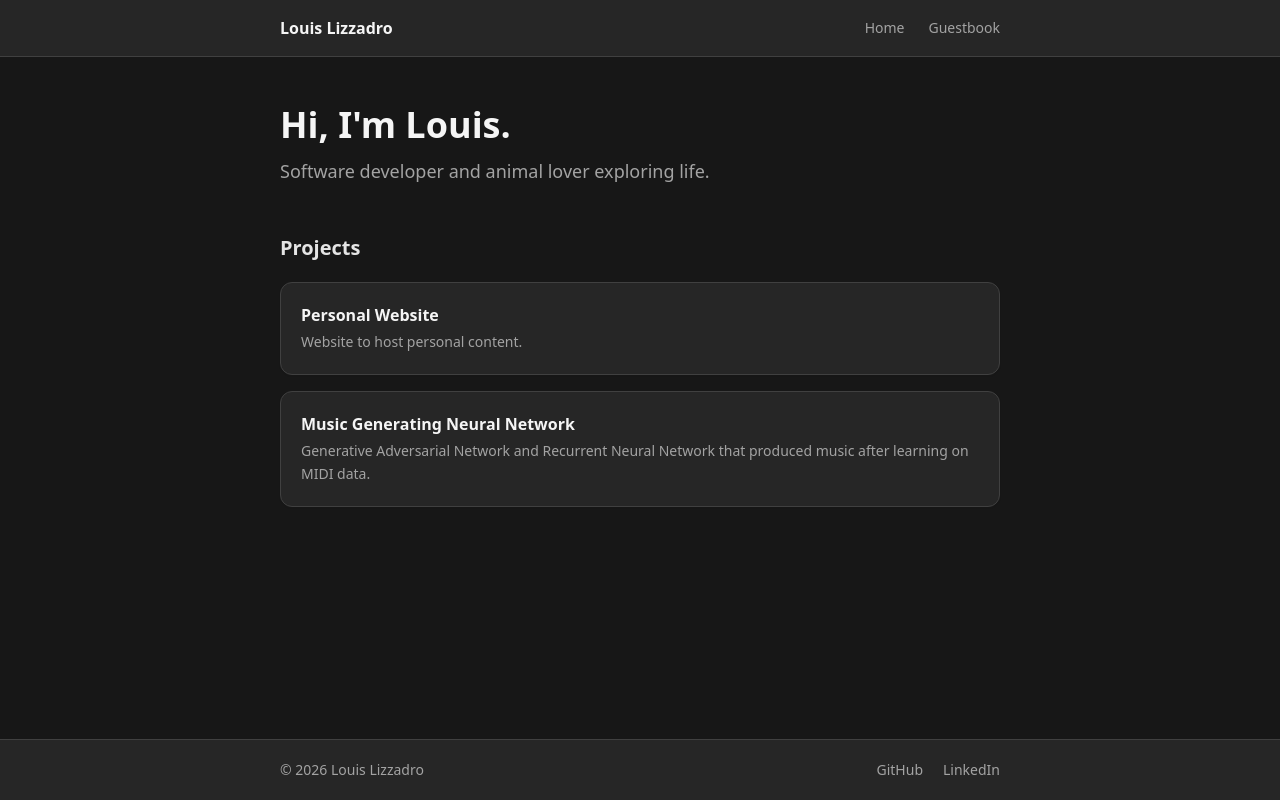
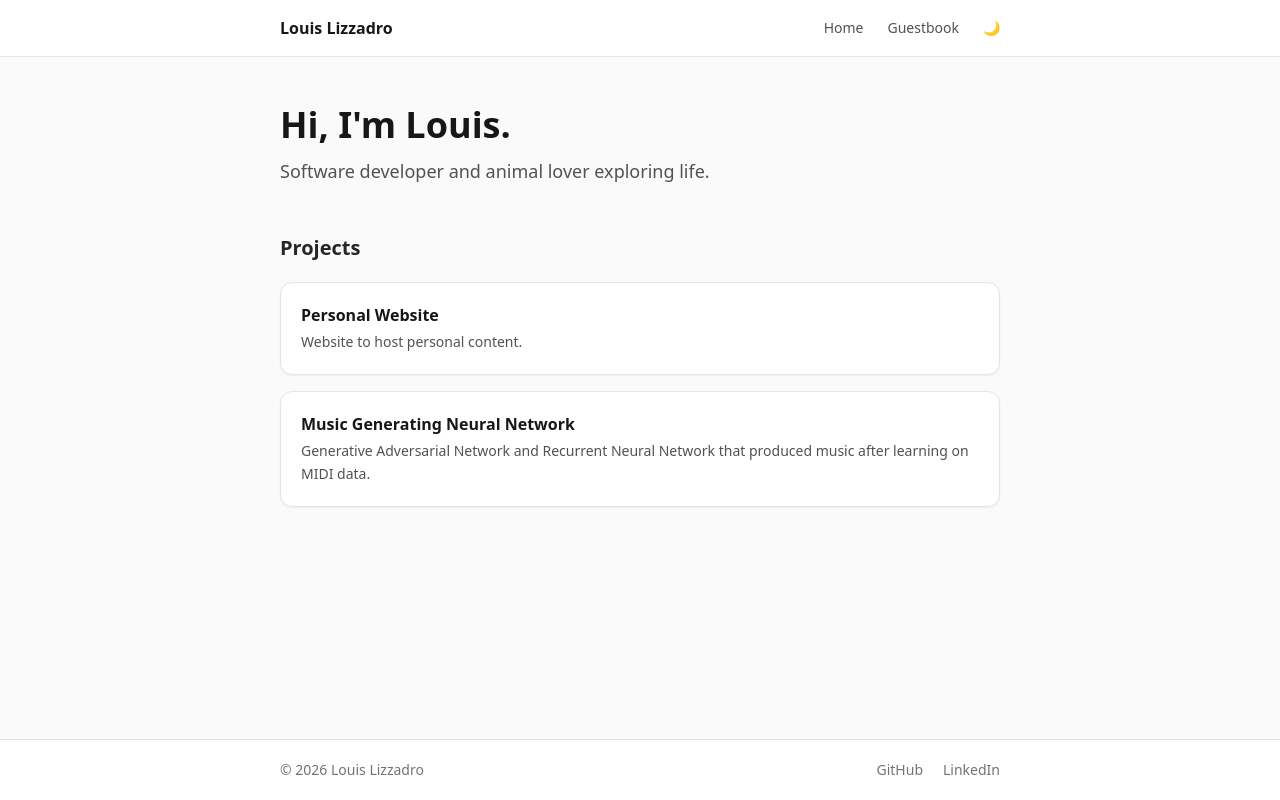
Before and after one commit to lllizzadro/PersonalWebsiteFlask, a Flask app: page / in a window 1280 px wide. Run offline with Flask 3, Linux system fonts and the light colour scheme; some libraries are stand-ins or nearby versions.

Commit message:
styling pass

```diff
--- /dev/null
+++ b/static/js/theme.js
@@ -0,0 +1,8 @@
+const toggle = document.getElementById('theme-toggle');
+toggle.addEventListener('click', () => {
+    // toggle the 'dark' class on document.documentElement
+    document.documentElement.classList.toggle('dark');
+    // then save 'dark' or 'light' to localStorage.theme based on whether the class is now present
+    localStorage.theme = document.documentElement.classList.contains('dark') ? 'dark' : 'light';
+    }
+);
--- a/templates/base.html
+++ b/templates/base.html
@@ -1,11 +1,18 @@
 <!DOCTYPE html>
-<html lang="en" class="dark">
+<html lang="en">
 <head>
     <meta charset="UTF-8">
     <meta name="viewport" content="width=device-width, initial-scale=1.0">
     <title>{% block title %}Louis Lizzadro{% endblock %}</title>
     <script src="https://cdn.tailwindcss.com"></script>
     <script>tailwind.config = { darkMode: 'class' }</script>
+    <script>
+        if (localStorage.theme === 'dark' || (!('theme' in localStorage) && window.matchMedia('(prefers-color-scheme: dark)').matches)) {
+          document.documentElement.classList.add('dark');
+        } else {
+          document.documentElement.classList.remove('dark');
+        }
+      </script>
 </head>
 <body class="bg-neutral-50 dark:bg-neutral-900 text-neutral-900 dark:text-neutral-50 min-h-screen flex flex-col">
 
@@ -17,6 +24,10 @@
             <div class="flex gap-6 text-sm font-medium text-neutral-600 dark:text-neutral-400">
                 <a href="/" class="hover:text-purple-600 transition-colors">Home</a>
                 <a href="/guestbook" class="hover:text-purple-600 transition-colors">Guestbook</a>
+                <button id="theme-toggle" aria-label="Toggle dark mode" class="text-neutral-600 dark:text-neutral-400 hover:text-purple-600 transition-colors">
+                    <span class="dark:hidden">🌙</span>
+                    <span class="hidden dark:inline">☀️</span>
+                </button>
             </div>
         </div>
     </nav>
@@ -37,5 +48,6 @@
         </div>
     </footer>
 
+    <script src="{{ url_for('static', filename='js/theme.js') }}"></script>
 </body>
 </html>
--- a/templates/guestbook.html
+++ b/templates/guestbook.html
@@ -18,7 +18,7 @@
 
 <div class="flex flex-col gap-4">
     {% for entry in entries %}
-        <div class="bg-white dark:bg-neutral-800 border dark:border-neutral-700 border-neutral-200 rounded-xl p-5 shadow-sm hover:shadow-md hover:border-purple-200 transition-all">
+        <div class="bg-white dark:bg-neutral-800 border dark:border-neutral-700 border-neutral-200 rounded-xl p-5 shadow-sm hover:shadow-md dark:hover:bg-neutral-700 hover:border-purple-200 transition-all">
             <div class="flex items-center justify-between mb-1">
                 <span class="font-semibold text-neutral-900 dark:text-neutral-100">{{ entry['name'] }}</span>
                 <time datetime="{{ entry['timestamp'] | isodate }}" class="text-xs text-neutral-400 dark:text-neutral-500">{{ entry['timestamp'] | prettydate }}</time>
--- a/templates/index.html
+++ b/templates/index.html
@@ -12,7 +12,7 @@
     <h2 class="text-xl font-semibold text-neutral-800 dark:text-neutral-200 mb-5">Projects</h2>
     <div class="flex flex-col gap-4">
         {% for project in projects %}
-        <div class="bg-white dark:bg-neutral-800 border border-neutral-200 dark:border-neutral-700 rounded-xl p-5 shadow-sm hover:shadow-md hover:border-purple-200 transition-all">
+        <div class="bg-white dark:bg-neutral-800 border border-neutral-200 dark:border-neutral-700 rounded-xl p-5 shadow-sm hover:shadow-md dark:hover:bg-neutral-700 hover:border-purple-200 transition-all">
             <h3 class="font-semibold text-neutral-900 dark:text-neutral-100 mb-1">{{ project.name }}</h3>
             <p class="text-sm text-neutral-600 dark:text-neutral-400 leading-relaxed">{{ project.description }}</p>
         </div>
```
